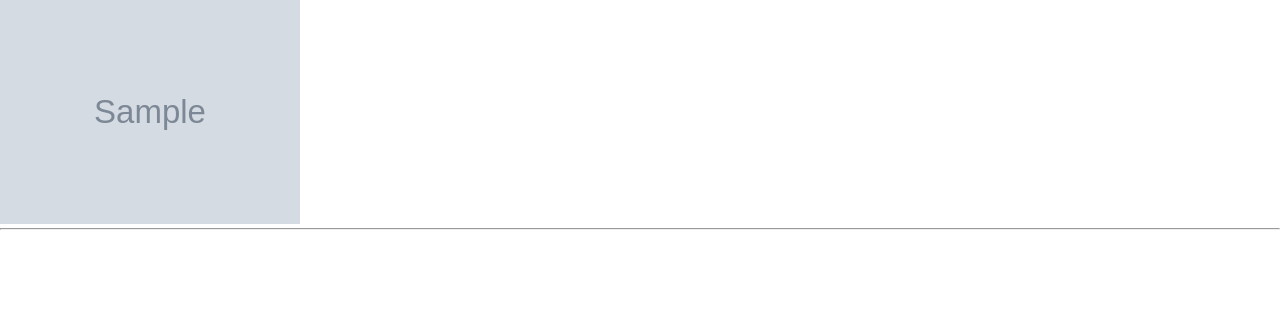
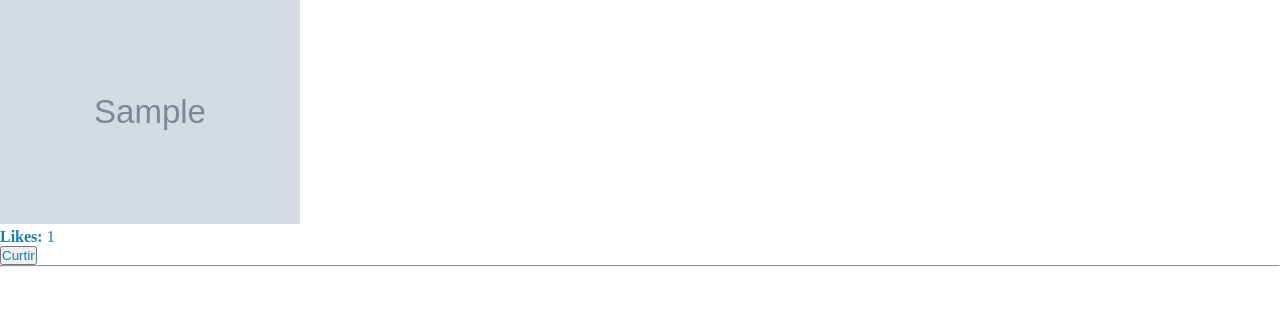
Before and after one commit to AnzinFelipe/Wondercooking, a Django app: page / in a window 1280 px wide. Shown: the part 229-557 px from the top of the page. Run offline with Django 5.2, Linux system fonts and the light colour scheme; tables that the repository leaves empty hold one stand-in row (values such as "Sample post"); grey boxes marked "Sample" are stand-in pictures.

Commit message:
Sistema de likes em post adicionadas

```diff
--- a/postagens/models.py
+++ b/postagens/models.py
@@ -14,7 +14,7 @@ class postagem(models.Model):
     descricao = models.TextField(blank = False)
     data = models.DateTimeField("Publicado em: ", auto_now_add = True)
     imagem = models.ImageField(upload_to='images/')
-
+    likes = models.ManyToManyField(User, blank=True)
     def __str__(self):
         return f"{self.titulo} - Autor: {self.autor}"
 
--- a/postagens/templates/home.html
+++ b/postagens/templates/home.html
@@ -16,6 +16,11 @@
                 {% if post.imagem %}
                     <img src="{{ post.imagem.url }}" alt="{{ post.titulo }}" width="300">
                 {% endif %}
+                <p><strong>Likes:</strong> {{ post.likes.count }}</p>
+                <form method="post" action="{% url 'like_post' post.id %}">
+                    {% csrf_token %}
+                    <button type="submit">Curtir</button>
+                </form>
             </div>
             <hr>
         {% endfor %}
--- a/postagens/urls.py
+++ b/postagens/urls.py
@@ -1,9 +1,11 @@
 from django.urls import path
 from . import views
+from .views import LikePostView
 
 urlpatterns = [
     path('', views.home, name = 'home'),
     path('post_detalhe/<int:id>', views.post_detalhe, name = 'post_detalhe'),
     path('registrar/', views.registrar, name='registrar'),
     path('criar_post/', views.criar_post, name="criar_post"),
+    path('like/<int:post_id>/', LikePostView.as_view(), name='like_post'),
 ]
--- a/postagens/views.py
+++ b/postagens/views.py
@@ -1,4 +1,6 @@
-from django.shortcuts import render, redirect
+from django.views import View
+from django.http import Http404
+from django.shortcuts import render, redirect, get_object_or_404
 from .models import postagem, Perfil
 from django.contrib.auth import login, authenticate
 from django.urls import reverse
@@ -6,7 +8,7 @@ from django.http import HttpResponseRedirect
 from django.contrib.auth.decorators import login_required
 from django.contrib.auth.models import User
 from django.db import IntegrityError
-
+from django.contrib.auth.mixins import LoginRequiredMixin
 
 
 # Create your views here.
@@ -87,3 +89,14 @@ def criar_post(request):
         novo_post.save()
         return HttpResponseRedirect(reverse('home'))
     return render(request, 'criar_post.html')
+
+
+class LikePostView(LoginRequiredMixin, View):
+    def post(self, request, post_id):
+        post = get_object_or_404(postagem, pk=post_id)
+
+        if request.user in post.likes.all():
+            post.likes.remove(request.user)
+        else:
+            post.likes.add(request.user)
+        return redirect('home')
```
Also changed, not shown: postagens/migrations/0009_postagem_like_postagem_likes.py (added).
